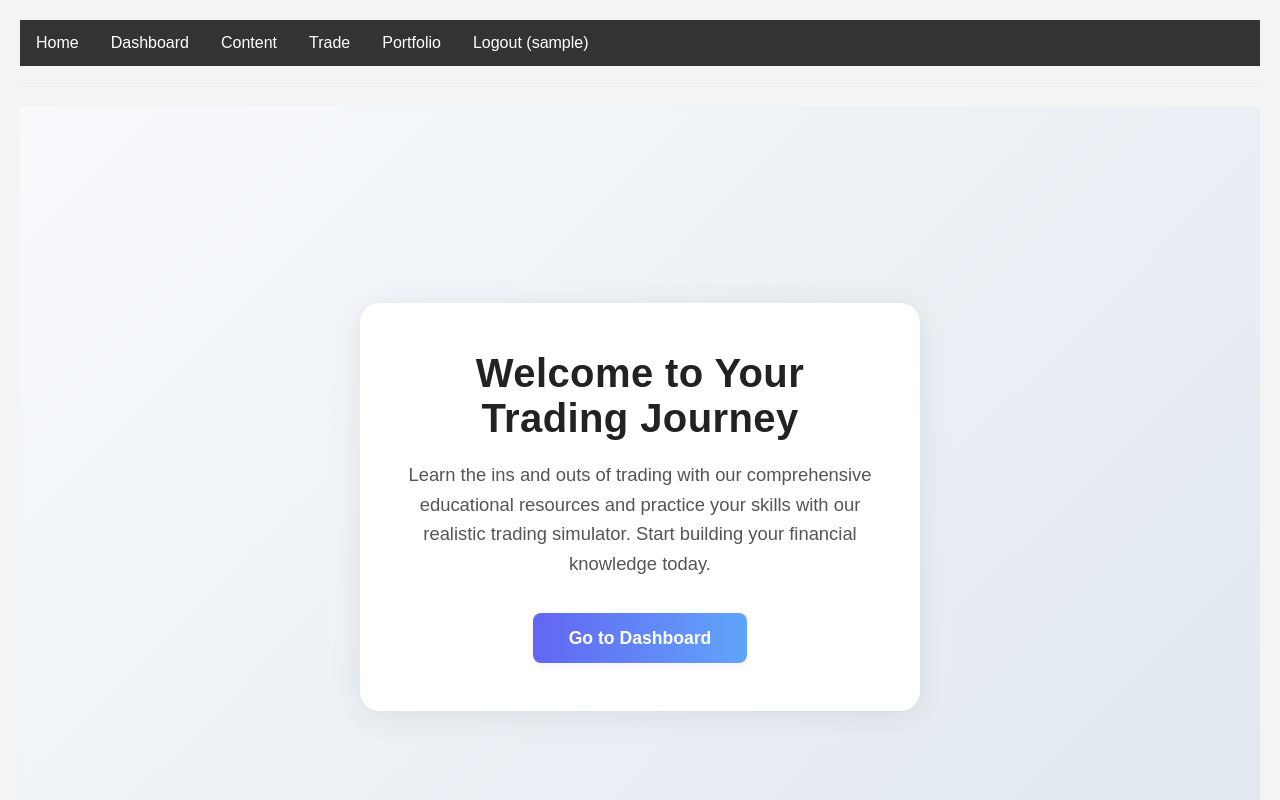
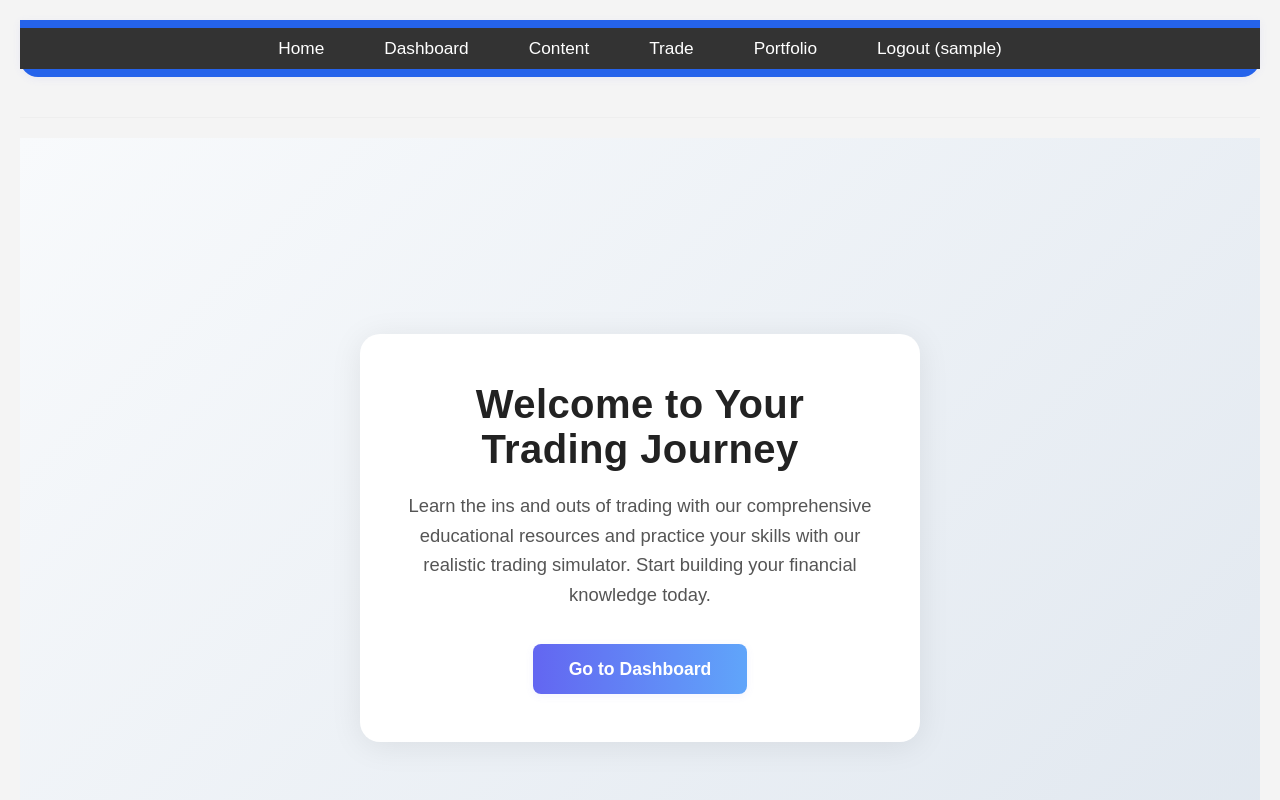
Before and after one commit to AntoineBesson/trading-app, a React (Create React App) app in the folder frontend-web/: page / in a window 1280 px wide. Shown: the top 800 px of the page. Built offline with nearby package versions, Linux system fonts and the light colour scheme; no server answers; sample sign-in values are in the browser's storage.

Commit message:
modification of the PortfolioPage visuals

```diff
--- a/frontend-web/package.json
+++ b/frontend-web/package.json
@@ -12,6 +12,7 @@
     "react-dom": "^19.1.0",
     "react-router-dom": "^7.6.2",
     "react-scripts": "5.0.1",
+    "recharts": "^3.0.0",
     "web-vitals": "^2.1.4"
   },
   "scripts": {
--- a/frontend-web/src/App.js
+++ b/frontend-web/src/App.js
@@ -14,6 +14,54 @@ import NotFoundPage from './pages/NotFoundPage';
 import PrivateRoute from './components/PrivateRoute'; // Import PrivateRoute
 import './App.css';
 
+const navStyles = {
+  nav: {
+    background: '#2563eb', // solid blue
+    padding: '0.5rem 0',
+    boxShadow: '0 2px 8px rgba(99,102,241,0.08)',
+    borderRadius: '0 0 18px 18px',
+    marginBottom: '2.5rem',
+    fontFamily: 'inherit',
+  },
+  ul: {
+    display: 'flex',
+    alignItems: 'center',
+    justifyContent: 'center',
+    listStyle: 'none',
+    margin: 0,
+    padding: 0,
+    gap: '1.5rem',
+  },
+  li: {
+    display: 'inline',
+  },
+  link: {
+    color: '#fff',
+    textDecoration: 'none',
+    fontWeight: 500,
+    fontSize: '1.08rem',
+    padding: '10px 18px',
+    borderRadius: '8px',
+    transition: 'background 0.18s',
+  },
+  linkActive: {
+    background: 'rgba(255,255,255,0.18)',
+    color: '#fff',
+  },
+  button: {
+    background: 'none',
+    border: 'none',
+    color: '#fff',
+    padding: '10px 18px',
+    cursor: 'pointer',
+    fontFamily: 'inherit',
+    fontSize: '1.08rem',
+    borderRadius: '8px',
+    fontWeight: 500,
+    transition: 'background 0.18s',
+  }
+};
+
 // Navigation component to access useAuth and useNavigate
 const Navigation = () => {
   const { isAuthenticated, logout, currentUser } = useAuth();
@@ -25,28 +73,25 @@ const Navigation = () => {
   };
 
   return (
-    <nav>
-      <ul>
-        <li><Link to="/">Home</Link></li>
+    <nav style={navStyles.nav}>
+      <ul style={navStyles.ul}>
+        <li style={navStyles.li}><Link to="/" style={navStyles.link}>Home</Link></li>
         {isAuthenticated ? (
           <>
-            <li><Link to="/dashboard">Dashboard</Link></li>
-            <li><Link to="/content">Content</Link></li>
-            <li><Link to="/trade">Trade</Link></li>
-            <li><Link to="/portfolio">Portfolio</Link></li>
-            <li>
-              <button onClick={handleLogout} style={{background: 'none', border: 'none', color: 'white', padding: '14px 16px', cursor: 'pointer', fontFamily: 'inherit', fontSize: 'inherit' }}>
+            <li style={navStyles.li}><Link to="/dashboard" style={navStyles.link}>Dashboard</Link></li>
+            <li style={navStyles.li}><Link to="/content" style={navStyles.link}>Content</Link></li>
+            <li style={navStyles.li}><Link to="/trade" style={navStyles.link}>Trade</Link></li>
+            <li style={navStyles.li}><Link to="/portfolio" style={navStyles.link}>Portfolio</Link></li>
+            <li style={navStyles.li}>
+              <button onClick={handleLogout} style={navStyles.button}>
                 Logout ({currentUser?.username || currentUser?.access_token?.substring(0,10) })
-                {/* Display username if available from token, or part of token as fallback.
-                    Note: currentUser from basic setup only has access_token.
-                    For username, authService/AuthContext needs to be enhanced to store decoded token or user profile. */}
               </button>
             </li>
           </>
         ) : (
           <>
-            <li><Link to="/login">Login</Link></li>
-            <li><Link to="/register">Register</Link></li>
+            <li style={navStyles.li}><Link to="/login" style={navStyles.link}>Login</Link></li>
+            <li style={navStyles.li}><Link to="/register" style={navStyles.link}>Register</Link></li>
           </>
         )}
       </ul>
--- a/frontend-web/src/pages/PortfolioPage.js
+++ b/frontend-web/src/pages/PortfolioPage.js
@@ -1,6 +1,46 @@
 // frontend-web/src/pages/PortfolioPage.js
 import React, { useState, useEffect } from 'react';
-import portfolioService from '../services/portfolioService'; // Adjust path if needed
+import portfolioService from '../services/portfolioService';
+import { PieChart, Pie, Cell, Tooltip, Legend, ResponsiveContainer } from 'recharts';
+
+const styles = {
+  background: {
+    minHeight: '100vh',
+    background: 'linear-gradient(135deg, #f8fafc 0%, #e0e7ef 100%)',
+    padding: '2.5rem 0',
+  },
+  card: {
+    background: '#fff',
+    borderRadius: '18px',
+    boxShadow: '0 4px 32px rgba(0,0,0,0.08)',
+    maxWidth: '600px',
+    margin: '2rem auto',
+    padding: '2.5rem 2rem',
+    textAlign: 'center',
+  },
+  title: {
+    fontSize: '2rem',
+    fontWeight: 700,
+    marginBottom: '1.2rem',
+    color: '#222',
+  },
+  section: {
+    margin: '2rem 0',
+  },
+  summary: {
+    fontSize: '1.1rem',
+    color: '#444',
+    marginBottom: '1.5rem',
+  },
+  error: {
+    color: '#ef4444',
+    marginBottom: '1rem',
+    fontSize: '1rem',
+    textAlign: 'center',
+  },
+};
+
+const COLORS = ['#6366f1', '#60a5fa', '#34d399', '#fbbf24', '#f87171', '#a78bfa', '#f472b6', '#38bdf8'];
 
 export default function PortfolioPage() {
   const [portfolio, setPortfolio] = useState(null);
@@ -15,68 +55,89 @@ export default function PortfolioPage() {
         const response = await portfolioService.getPortfolio();
         setPortfolio(response.data);
       } catch (err) {
-        console.error("Error fetching portfolio:", err);
         setError(err.response?.data?.message || err.message || 'Failed to fetch portfolio data.');
-        if (err.response?.status === 401) {
-          setError('Unauthorized: Please log in again.');
-        }
       } finally {
         setLoading(false);
       }
     };
-
     fetchPortfolioData();
   }, []);
 
   if (loading) {
-    return <div>Loading portfolio...</div>;
+    return <div style={styles.background}><div style={styles.card}>Loading portfolio...</div></div>;
   }
-
   if (error) {
-    return <div style={{ color: 'red' }}>Error: {error}</div>;
+    return <div style={styles.background}><div style={styles.card}><div style={styles.error}>Error: {error}</div></div></div>;
   }
-
-  // If portfolio data is null or summary is missing after loading and no error,
-  // it's an unexpected state, but we can show a generic message.
-  // Or, if portfolio is an empty object initially from backend by design when no user data
   if (!portfolio || !portfolio.summary) {
     return (
-      <div>
-        <h1>Portfolio Page</h1>
-        <p>No portfolio data available or portfolio is empty.</p>
-        {/* This case might indicate an issue if user is logged in and data should exist */}
+      <div style={styles.background}>
+        <div style={styles.card}>
+          <div style={styles.title}>Portfolio</div>
+          <p>No portfolio data available or portfolio is empty.</p>
+        </div>
       </div>
     );
   }
 
-  // Always render Summary if portfolio data and summary object are present
+  // Calculate invested and uninvested (cash) for pie chart
+  const invested = (portfolio.holdings || []).reduce((sum, h) => sum + (h.current_value || 0), 0);
+  const total = Number(portfolio.summary.total_portfolio_value) || invested;
+  const cash = total - invested;
+
+  // Pie chart data: show invested and cash
+  const pieData = [
+    { name: 'Invested', value: invested },
+    { name: 'Cash', value: cash > 0 ? cash : 0 }
+  ];
+
   return (
-    <div>
-      <h1>Portfolio Page</h1>
-
-      <h2>Summary</h2>
-      <p>Total Portfolio Value: ${portfolio.summary.total_portfolio_value || 'N/A'}</p>
-      <p>Total Portfolio Cost: ${portfolio.summary.total_portfolio_cost || 'N/A'}</p>
-      <p>Overall Profit/Loss: ${portfolio.summary.overall_profit_loss || 'N/A'} ({portfolio.summary.overall_profit_loss_percent || 'N/A'})</p>
-      <p>Available Cash: ${portfolio.summary.user_cash_balance || 'N/A'}</p>
-
-      <h2>Holdings</h2>
-      {(!portfolio.holdings || portfolio.holdings.length === 0) ? (
-        <p>You have no holdings in your portfolio.</p>
-      ) : (
-        portfolio.holdings.map((holding, index) => (
-          <div key={index} style={{ border: '1px solid #ccc', margin: '10px', padding: '10px' }}>
-            <h3>{holding.name} ({holding.symbol})</h3>
-            <p>Quantity: {holding.quantity}</p>
-            <p>Average Purchase Price: ${holding.average_purchase_price}</p>
-            <p>Current Price: ${holding.current_price || 'N/A'}</p>
-            <p>Current Value: ${holding.current_value || 'N/A'}</p>
-            <p>Holding Cost: ${holding.holding_cost || 'N/A'}</p>
-            <p>Profit/Loss: ${holding.profit_loss || 'N/A'} ({holding.profit_loss_percent || 'N/A'})</p>
-          </div>
-        ))
-      )}
-      {/* <pre>{JSON.stringify(portfolio, null, 2)}</pre> */}
+    <div style={styles.background}>
+      <div style={styles.card}>
+        <div style={styles.title}>Portfolio</div>
+        <div style={styles.section}>
+          <div style={styles.summary}><b>Total Value:</b> ${portfolio.summary.total_portfolio_value || 'N/A'}</div>
+          <div style={styles.summary}><b>Total Cost:</b> ${portfolio.summary.total_portfolio_cost || 'N/A'}</div>
+          <div style={styles.summary}><b>Profit/Loss:</b> ${portfolio.summary.overall_profit_loss || 'N/A'} ({portfolio.summary.overall_profit_loss_percent || 'N/A'})</div>
+          <div style={styles.summary}><b>Total Cash:</b> ${cash.toFixed(2)}</div>
+        </div>
+        <div style={styles.section}>
+          <h3 style={{marginBottom: '1rem', color: '#333'}}>Portfolio Breakdown</h3>
+          <ResponsiveContainer width="100%" height={260}>
+            <PieChart>
+              <Pie data={pieData} dataKey="value" nameKey="name" cx="50%" cy="50%" outerRadius={90} label>
+                {pieData.map((entry, idx) => (
+                  <Cell key={`cell-${idx}`} fill={idx === 0 ? '#6366f1' : '#60a5fa'} />
+                ))}
+              </Pie>
+              <Tooltip />
+              <Legend />
+            </PieChart>
+          </ResponsiveContainer>
+        </div>
+        <div style={styles.section}>
+          <h3 style={{marginBottom: '1rem', color: '#333'}}>Holdings</h3>
+          {(portfolio.holdings || []).length === 0 && <p>No holdings.</p>}
+          {(portfolio.holdings || []).map((holding, idx) => (
+            <div key={idx} style={{
+              background: '#f8fafc',
+              borderRadius: '10px',
+              padding: '1rem',
+              marginBottom: '1.2rem',
+              boxShadow: '0 1px 4px rgba(99,102,241,0.04)'
+            }}>
+              <h3 style={{margin: 0, color: '#6366f1'}}>{holding.name} ({holding.symbol})</h3>
+              <p style={{margin: '0.3rem 0'}}>Quantity: {holding.quantity}</p>
+              <p style={{margin: '0.3rem 0'}}>Average Purchase Price: ${holding.average_purchase_price}</p>
+              <p style={{margin: '0.3rem 0'}}>Current Price: ${holding.current_price || 'N/A'}</p>
+              <p style={{margin: '0.3rem 0'}}>Current Value: ${holding.current_value || 'N/A'}</p>
+              <p style={{margin: '0.3rem 0'}}>Holding Cost: ${holding.holding_cost || 'N/A'}</p>
+              <p style={{margin: '0.3rem 0'}}>Profit/Loss: ${holding.profit_loss || 'N/A'} ({holding.profit_loss_percent || 'N/A'})</p>
+            </div>
+          ))}
+        </div>
+        {/* <pre>{JSON.stringify(portfolio, null, 2)}</pre> */}
+      </div>
     </div>
   );
 }
--- /dev/null
+++ b/package.json
@@ -0,0 +1,5 @@
+{
+  "dependencies": {
+    "recharts": "^3.0.0"
+  }
+}
```
Also changed, not shown: 2 other files (tests, documents, lock files or other folders).
